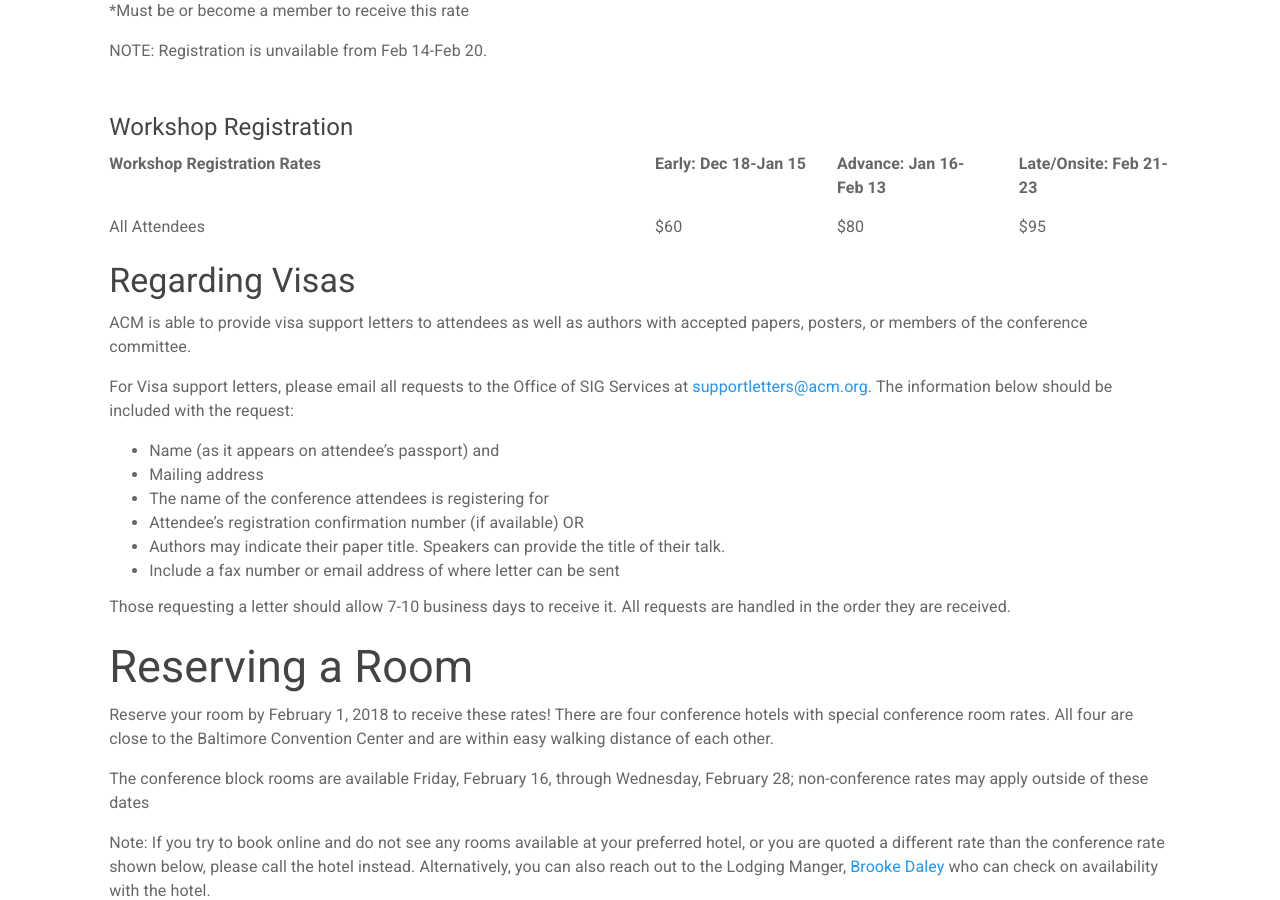
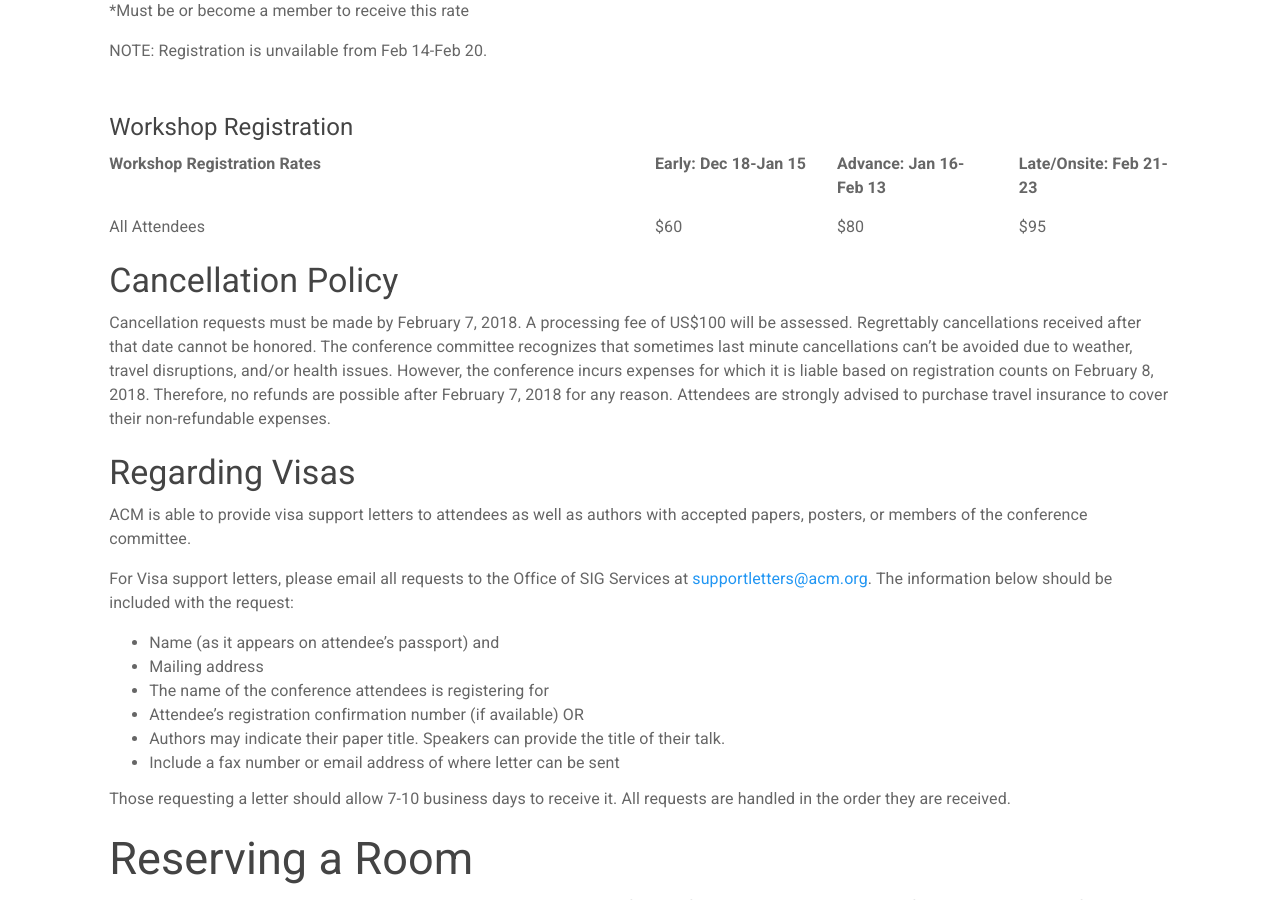
Before and after one commit to sigcsets/sigcse2018, a Jekyll site: the page built from attendees/index.md, in a window 1280 px wide and 900 px high, scrolled down 1499 px. Built offline with Jekyll 4.4.1, drawn with Linux system fonts in a browser that asks for light colours.

Commit message:
cancellation policy added

```diff
--- a/attendees/index.md
+++ b/attendees/index.md
@@ -142,6 +142,9 @@ NOTE: Registration is unvailable from Feb 14-Feb 20.
     <div class = "col-sm-2"> $95 </div>
 </div>
 
+### Cancellation Policy
+
+Cancellation requests must be made by February 7, 2018. A processing fee of US$100 will be assessed. Regrettably cancellations received after that date cannot be honored. The conference committee recognizes that sometimes last minute cancellations can't be avoided due to weather, travel disruptions, and/or health issues. However, the conference incurs expenses for which it is liable based on registration counts on February 8, 2018. Therefore, no refunds are possible after February 7, 2018 for any reason. Attendees are strongly advised to purchase travel insurance to cover their non-refundable expenses.
 
 ### Regarding Visas
 
```
